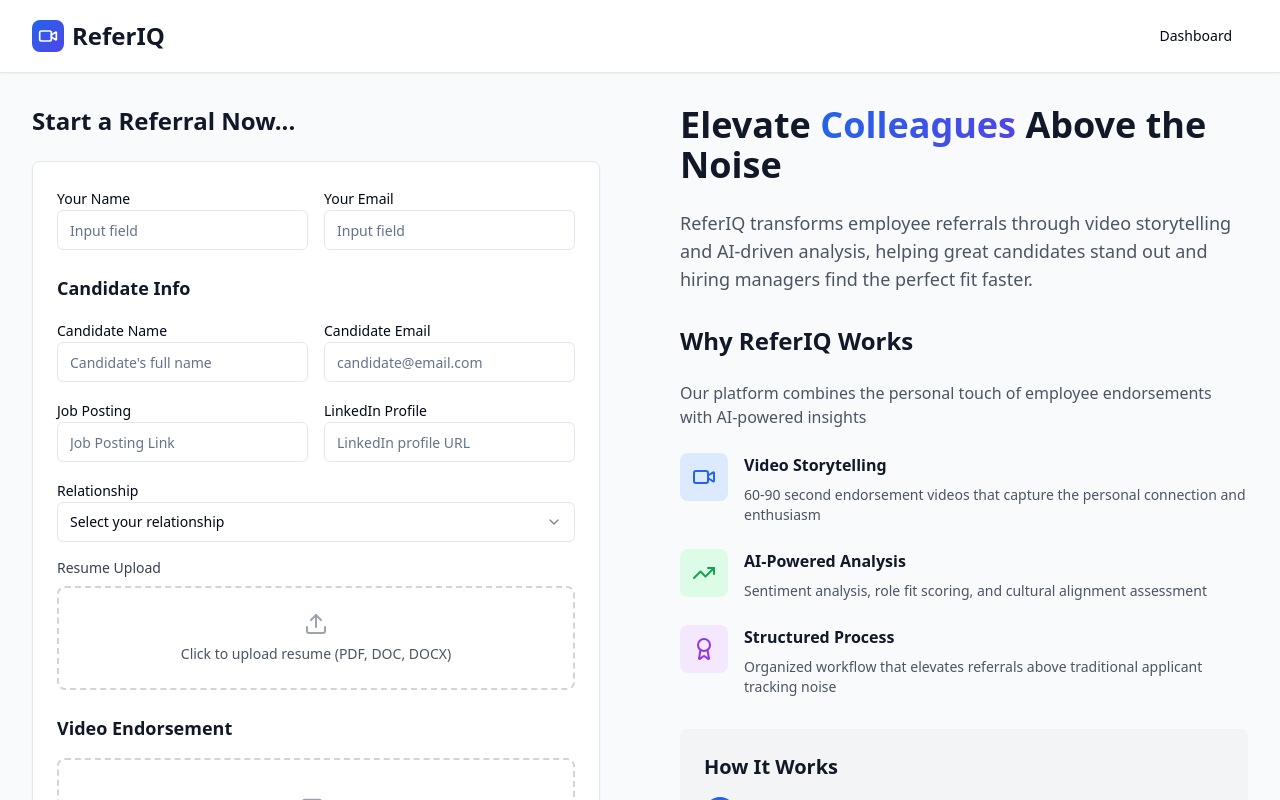
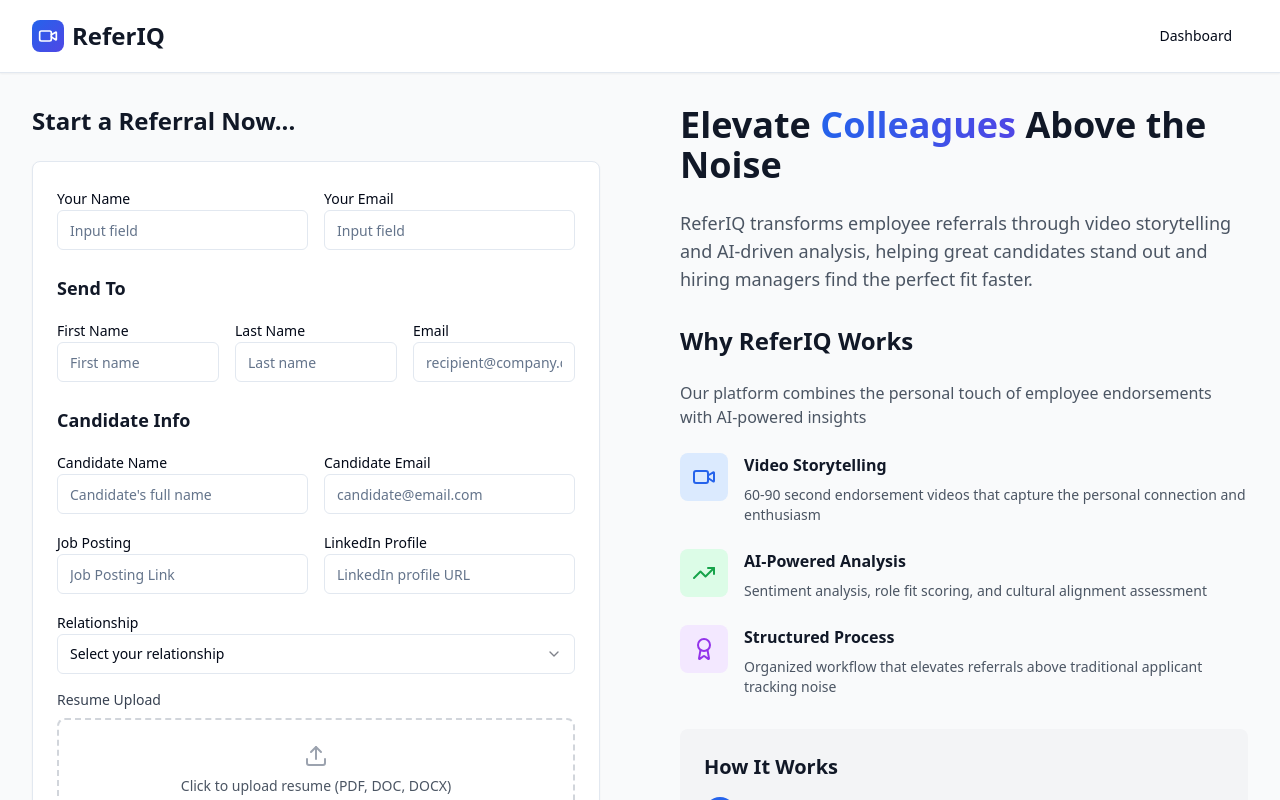
Before and after one commit to sprock444/refer-iq-connect, a React (Vite) app: page / in a window 1280 px wide. Shown: the top 800 px of the page. Built offline with nearby package versions, Linux system fonts and the light colour scheme.

Commit message:
Add "To" fields to index page form
Add "To" fields (First Name, Last Name, Email) to the form on the index page.

```diff
--- a/src/pages/Index.tsx
+++ b/src/pages/Index.tsx
@@ -27,6 +27,9 @@ const Index = () => {
   const [formData, setFormData] = useState({
     referrerName: "",
     referrerEmail: "",
+    recipientFirstName: "",
+    recipientLastName: "",
+    recipientEmail: "",
     candidateName: "",
     candidateEmail: "",
     relationship: "",
@@ -189,6 +192,9 @@ const Index = () => {
       setFormData({
         referrerName: "",
         referrerEmail: "",
+        recipientFirstName: "",
+        recipientLastName: "",
+        recipientEmail: "",
         candidateName: "",
         candidateEmail: "",
         relationship: "",
@@ -293,6 +299,44 @@ const Index = () => {
                         placeholder="Input field"
                         required
                       />
+                    </div>
+                  </div>
+
+                  {/* Recipient Information */}
+                  <div>
+                    <h3 className="text-lg font-semibold text-gray-900 mb-4">Send To</h3>
+                    <div className="grid grid-cols-3 gap-4 mb-4">
+                      <div>
+                        <Label htmlFor="recipientFirstName">First Name</Label>
+                        <Input
+                          id="recipientFirstName"
+                          value={formData.recipientFirstName}
+                          onChange={(e) => setFormData({ ...formData, recipientFirstName: e.target.value })}
+                          placeholder="First name"
+                          required
+                        />
+                      </div>
+                      <div>
+                        <Label htmlFor="recipientLastName">Last Name</Label>
+                        <Input
+                          id="recipientLastName"
+                          value={formData.recipientLastName}
+                          onChange={(e) => setFormData({ ...formData, recipientLastName: e.target.value })}
+                          placeholder="Last name"
+                          required
+                        />
+                      </div>
+                      <div>
+                        <Label htmlFor="recipientEmail">Email</Label>
+                        <Input
+                          id="recipientEmail"
+                          type="email"
+                          value={formData.recipientEmail}
+                          onChange={(e) => setFormData({ ...formData, recipientEmail: e.target.value })}
+                          placeholder="recipient@company.com"
+                          required
+                        />
+                      </div>
                     </div>
                   </div>
 
```
